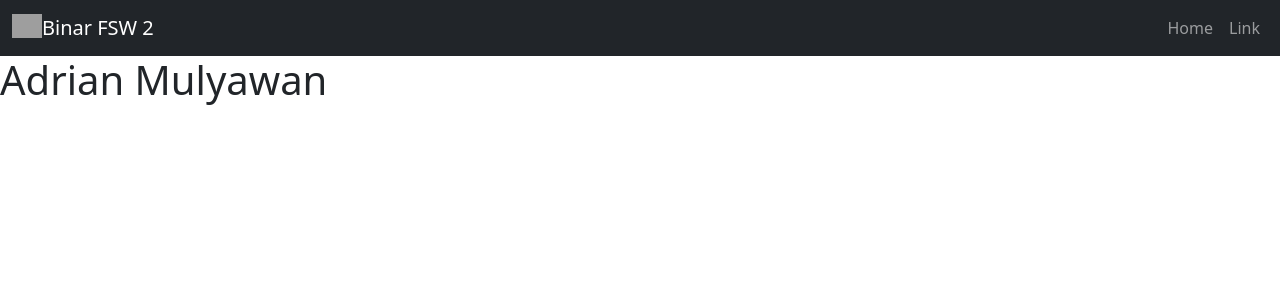
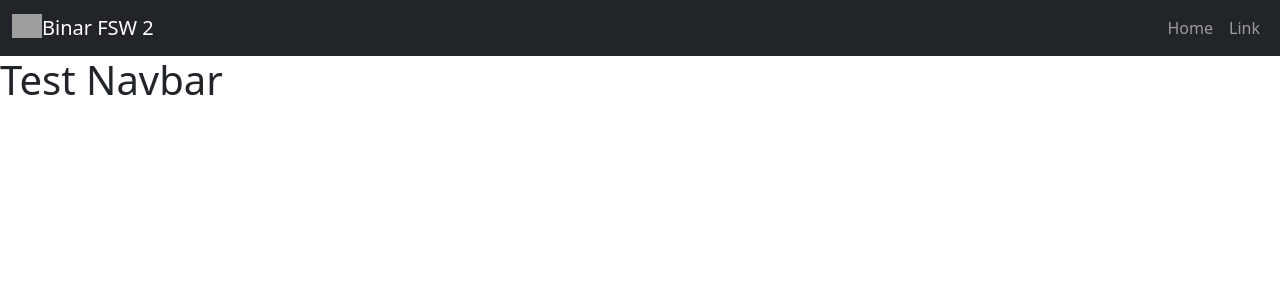
Before and after one commit to FSW-29/ChallengeChapter9, a React (Create React App) app in the folder client-side/: page /register in a window 1280 px wide. Shown: the top 300 px of the page. Built offline with nearby package versions, Linux system fonts and the light colour scheme; grey boxes are pictures that could not be loaded.

Commit message:
edit halaman register

```diff
--- a/client-side/src/pages/authentication/register.jsx
+++ b/client-side/src/pages/authentication/register.jsx
@@ -1,13 +1,11 @@
 import React from "react"
 import NavbarAuthComponent from "../../components/NavbarAuth"
-import { getAuth, createUserWithEmailAndPassword } from "firebase/auth";
-import { getDatabase, ref, push } from "firebase/database";
 
 const RegisterPage = () => {
   return (
     <>
       <NavbarAuthComponent />
-      <h1>Adrian Mulyawan</h1>
+      <h1>Test Navbar</h1>
     </>
   );
 };
```
